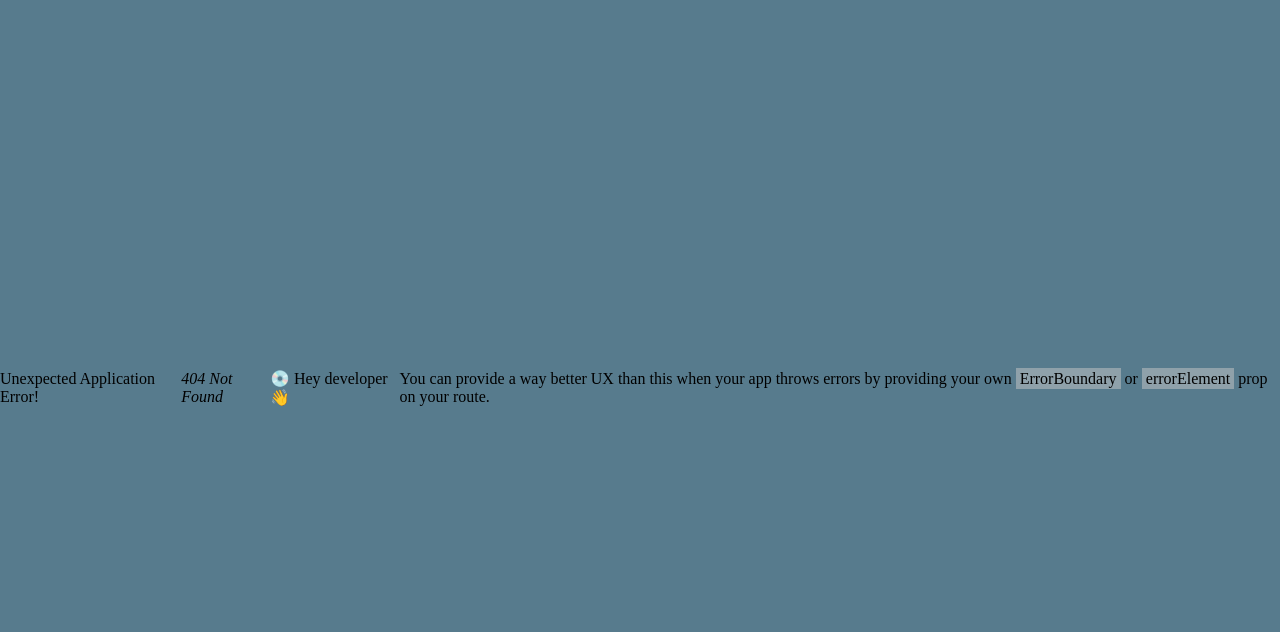
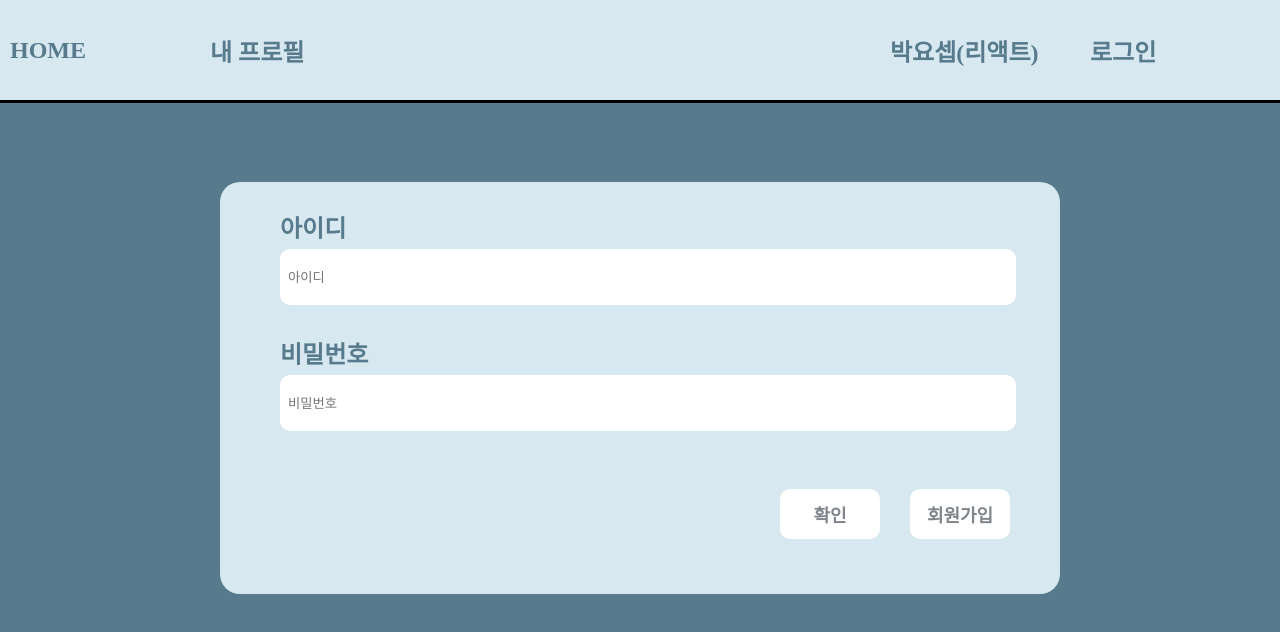
Before and after one commit to 0dytpq0/SpendRecord, a React (Vite) app: page /SignIn in a window 1280 px wide. Before the commit this address had no page. Shown: the top 632 px of the page. Built offline with nearby package versions, Linux system fonts and the light colour scheme; the HTML template or start-up script is replaced by a standard one.

Commit message:
add : 로그인 회원가입 추가

```diff
--- a/src/App.jsx
+++ b/src/App.jsx
@@ -8,10 +8,10 @@ import router from "./routes/router";
 function App() {
   return (
     <QueryProvider>
-      <Div>
+      <>
         <GlobalStyle />
         <RouterProvider router={router} />
-      </Div>
+      </>
     </QueryProvider>
   );
 }
--- a/src/api/api.js
+++ b/src/api/api.js
@@ -15,7 +15,7 @@ class API {
   constructor() {
     this.#axios = axios.create({ baseURL: BASE_URL });
     this.record = new Record(this.#axios);
-    this.auth = new Auth(axios.create({ baseIRL: AUTH_URL }));
+    this.auth = new Auth(axios.create({ baseURL: AUTH_URL }));
   }
 }
 
--- a/src/api/auth.api.js
+++ b/src/api/auth.api.js
@@ -11,9 +11,9 @@ class Auth {
   // }
   async signUp(data) {
     const path = "/register";
-
-    const response = this.#axios.post(path, data);
-    const result = response.result;
+    console.log("data", data);
+    const response = await this.#axios.post(path, data);
+    const result = response;
 
     return result;
   }
@@ -22,10 +22,11 @@ class Auth {
   //   "password": "유저 비밀번호"
   // }
   async signIn(data) {
-    const path = "login";
-
-    const response = this.#axios.post(path, data);
-    const result = response.result;
+    const path = "/login";
+    console.log("data", data);
+    const response = await this.#axios.post(path, data);
+    const result = response;
+    console.log("response", response);
 
     return result;
   }
@@ -33,8 +34,8 @@ class Auth {
   async getUserInfo() {
     const path = "/user";
 
-    const response = this.#axios.get(path);
-    const result = response.result;
+    const response = await this.#axios.get(path);
+    const result = response;
 
     return result;
   }
@@ -46,7 +47,7 @@ class Auth {
   async updateProfile(data) {
     const path = "/profile";
 
-    const response = this.#axios.patch(path, data);
+    const response = await this.#axios.patch(path, data);
     const result = response.result;
 
     return result;
--- a/src/components/DetailForm/DetailForm.jsx
+++ b/src/components/DetailForm/DetailForm.jsx
@@ -18,10 +18,12 @@ function DetailForm() {
 
   const { mutate: deleteRecordToServer } = useMutation({
     mutationFn: (id) => api.record.deleteRecord(id),
+    onSuccess: queryClient.invalidateQueries(["records"]),
   });
 
   const { mutate: updateRecordToServer } = useMutation({
     mutationFn: ({ id, data }) => api.record.updateRecord(id, data),
+    onSuccess: queryClient.invalidateQueries(["records"]),
   });
 
   useEffect(() => {
@@ -43,7 +45,6 @@ function DetailForm() {
 
       updateRecordToServer({ id: params.id, data: newData });
 
-      queryClient.invalidateQueries(["records"]);
       navigate(-1);
     } else {
       return alert("날짜는 YYYY-MM-DD ");
@@ -55,7 +56,6 @@ function DetailForm() {
     if (window.confirm("삭제 하시겠습니까?")) {
       deleteRecordToServer(params.id);
 
-      queryClient.invalidateQueries(["records"]);
       navigate(-1);
     }
   };
--- /dev/null
+++ b/src/components/Header/Header.jsx
@@ -0,0 +1,47 @@
+import { Link } from "react-router-dom";
+import styled from "styled-components";
+
+function Header() {
+  return (
+    <HeaderContainer>
+      <HeaderButtonContainer>
+        <HeaderButton to={"/"}>HOME</HeaderButton>
+        <HeaderButton to={""}>내 프로필</HeaderButton>
+      </HeaderButtonContainer>
+      <HeaderButtonContainer>
+        <HeaderButton>박요셉(리액트)</HeaderButton>
+        <HeaderButton to={"/SignIn"}>로그인</HeaderButton>
+      </HeaderButtonContainer>
+    </HeaderContainer>
+  );
+}
+
+const HeaderContainer = styled.div`
+  display: flex;
+  justify-content: space-between;
+  align-items: center;
+  position: fixed;
+  top: 0;
+  width: 100%;
+  height: 100px;
+  border-bottom: 3px solid black;
+  background-color: #d8e8f0;
+`;
+
+const HeaderButtonContainer = styled.div`
+  display: flex;
+  justify-content: space-around;
+  align-items: center;
+  width: 400px;
+  height: 70px;
+`;
+
+const HeaderButton = styled(Link)`
+  width: 45%;
+  color: #577b8d;
+  font-weight: bold;
+  font-size: 24px;
+  border: none;
+  background-color: #d8e8f0;
+`;
+export default Header;
--- /dev/null
+++ b/src/components/Header/index.js
@@ -0,0 +1 @@
+export { default } from "./Header";
--- /dev/null
+++ b/src/components/SignIn/SignIn.jsx
@@ -0,0 +1,129 @@
+import { useMutation } from "@tanstack/react-query";
+import { useRef } from "react";
+import { useNavigate } from "react-router-dom";
+import styled from "styled-components";
+import api from "../../api/api";
+
+function SignIn() {
+  const userId = useRef(null);
+  const userPassword = useRef(null);
+  const navigate = useNavigate();
+
+  const { mutate: signIp } = useMutation({
+    mutationFn: (data) => api.auth.signIn(data),
+  });
+
+  const handleSignUp = (e) => {
+    e.preventDefault();
+    const userInfo = {
+      id: userId.current.value,
+      password: userPassword.current.value,
+    };
+    try {
+      signIp(userInfo);
+    } catch (error) {
+      console.log("error", error);
+    }
+  };
+
+  return (
+    <Container onSubmit={handleSignUp}>
+      <InputBox>
+        <Label htmlFor="content-date">아이디</Label>
+        <Input
+          ref={userId}
+          id="content-date"
+          type="text"
+          placeholder={"아이디"}
+        />
+      </InputBox>
+      <InputBox>
+        <Label htmlFor="content-item">비밀번호</Label>
+        <Input
+          ref={userPassword}
+          id="content-item"
+          type="password"
+          placeholder="비밀번호"
+        />
+      </InputBox>
+
+      <ButtonBox>
+        <Button type="submit">확인</Button>
+        <Button
+          onClick={(e) => {
+            e.preventDefault();
+            navigate("/SignUp");
+          }}
+        >
+          회원가입
+        </Button>
+      </ButtonBox>
+    </Container>
+  );
+}
+
+const Container = styled.form`
+  display: flex;
+  flex-direction: column;
+  justify-content: center;
+  align-items: center;
+  width: 100%;
+  height: 50%;
+  max-width: 800px;
+  margin: 0 auto;
+  padding: 12px 20px;
+  border-radius: 20px;
+  background-color: #d8e8f0;
+`;
+const InputBox = styled.div`
+  display: flex;
+  flex-direction: column;
+  justify-content: space-around;
+
+  margin: 15px 0px;
+  width: 90%;
+  height: 30%;
+`;
+const Input = styled.input`
+  width: 100%;
+  height: 40px;
+  padding: 8px;
+  margin-top: 5px;
+  border-radius: 10px;
+  border: none;
+
+  &:focus {
+    outline: 2px solid #d8e8f0;
+  }
+`;
+
+const ButtonBox = styled.div`
+  display: flex;
+  height: 100%;
+  width: 100%;
+  justify-content: flex-end;
+  align-items: center;
+`;
+const Button = styled.button`
+  width: 100px;
+  height: 50px;
+  margin-right: 30px;
+  border-radius: 10px;
+  border: none;
+  background-color: white;
+  font-weight: 600;
+  font-size: 18px;
+  color: #7f858b;
+
+  &:hover {
+    cursor: pointer;
+  }
+`;
+
+const Label = styled.label`
+  font-size: 24px;
+  font-weight: bold;
+  color: #577b8d;
+`;
+
+export default SignIn;
--- /dev/null
+++ b/src/components/SignIn/index.js
@@ -0,0 +1 @@
+export { default } from "./SignIn";
--- /dev/null
+++ b/src/components/SignUp/SignUp.jsx
@@ -0,0 +1,140 @@
+import { useMutation } from "@tanstack/react-query";
+import { useRef } from "react";
+import { useNavigate } from "react-router-dom";
+import styled from "styled-components";
+import api from "../../api/api";
+
+function SignUp() {
+  const userId = useRef(null);
+  const userPassword = useRef(null);
+  const userNickName = useRef(null);
+  const navigate = useNavigate();
+
+  const { mutate: signUp } = useMutation({
+    mutationFn: (data) => api.auth.signUp(data),
+  });
+
+  const handleSignUp = (e) => {
+    e.preventDefault();
+    const userInfo = {
+      id: userId.current.value,
+      password: userPassword.current.value,
+      nickname: userNickName.current.value,
+    };
+    try {
+      signUp(userInfo);
+    } catch (error) {
+      console.log("error", error);
+    }
+  };
+
+  return (
+    <Container onSubmit={handleSignUp}>
+      <InputBox>
+        <Label htmlFor="content-date">아이디</Label>
+        <Input
+          ref={userId}
+          id="content-date"
+          type="text"
+          placeholder={"아이디"}
+        />
+      </InputBox>
+      <InputBox>
+        <Label htmlFor="content-item">비밀번호</Label>
+        <Input
+          ref={userPassword}
+          id="content-item"
+          type="password"
+          placeholder="비밀번호"
+        />
+      </InputBox>
+      <InputBox>
+        <Label htmlFor="content-amount">닉네임</Label>
+        <Input
+          ref={userNickName}
+          id="content-amount"
+          type="text"
+          placeholder="닉네임"
+        />
+      </InputBox>
+
+      <ButtonBox>
+        <Button type="submit">확인</Button>
+        <Button
+          onClick={(e) => {
+            e.preventDefault();
+            navigate("/SignIn");
+          }}
+        >
+          로그인
+        </Button>
+      </ButtonBox>
+    </Container>
+  );
+}
+
+const Container = styled.form`
+  display: flex;
+  flex-direction: column;
+  justify-content: center;
+  align-items: center;
+  width: 100%;
+  height: 50%;
+  max-width: 800px;
+  margin: 0 auto;
+  padding: 12px 20px;
+  border-radius: 20px;
+  background-color: #d8e8f0;
+`;
+const InputBox = styled.div`
+  display: flex;
+  flex-direction: column;
+  justify-content: space-around;
+
+  margin: 15px 0px;
+  width: 90%;
+  height: 30%;
+`;
+const Input = styled.input`
+  width: 100%;
+  height: 40px;
+  padding: 8px;
+  margin-top: 5px;
+  border-radius: 10px;
+  border: none;
+
+  &:focus {
+    outline: 2px solid #d8e8f0;
+  }
+`;
+
+const ButtonBox = styled.div`
+  display: flex;
+  height: 100%;
+  width: 100%;
+  justify-content: flex-end;
+  align-items: center;
+`;
+const Button = styled.button`
+  width: 100px;
+  height: 50px;
+  margin-right: 30px;
+  border-radius: 10px;
+  border: none;
+  background-color: white;
+  font-weight: 600;
+  font-size: 18px;
+  color: #7f858b;
+
+  &:hover {
+    cursor: pointer;
+  }
+`;
+
+const Label = styled.label`
+  font-size: 24px;
+  font-weight: bold;
+  color: #577b8d;
+`;
+
+export default SignUp;
--- /dev/null
+++ b/src/components/SignUp/index.js
@@ -0,0 +1 @@
+export { default } from "./SignUp";
--- a/src/layouts/DefaultLayout.jsx
+++ b/src/layouts/DefaultLayout.jsx
@@ -1,11 +1,23 @@
 import { Outlet } from "react-router-dom";
+import styled from "styled-components";
+import Header from "../components/Header";
 
 function DefaultLayout() {
   return (
-    <div>
+    <Div>
+      <Header />
       <Outlet />
-    </div>
+    </Div>
   );
 }
 
+const Div = styled.div`
+  width: 100%;
+  height: 97vh;
+  display: flex;
+  flex-direction: column;
+  justify-content: center;
+  align-items: center;
+`;
+
 export default DefaultLayout;
```
Also changed, not shown: src/routes/router.jsx (+10 -0 lines).
